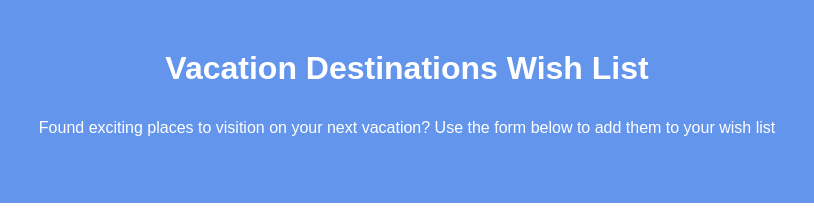
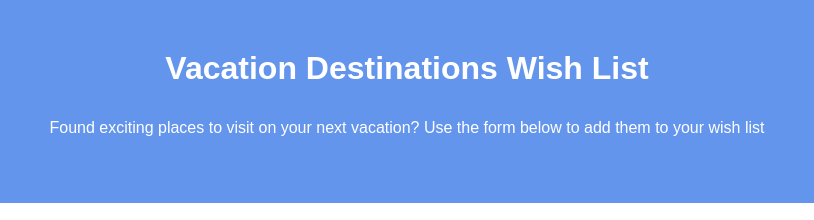
Before and after one commit to vish2009/Destination_Wishlist.github.io, a plain HTML site: page index.html in a window 1280 px wide. Shown: the top 220 px of the page, 233-1047 px from the left. Drawn offline with nearby package versions, Linux system fonts and the light colour scheme.

Commit message:
Update index.html

```diff
--- a/index.html
+++ b/index.html
@@ -18,7 +18,7 @@
 
 	<header>
         <h1>Vacation Destinations Wish List</h1>
-        <p>Found exciting places to visition on your next vacation? Use the form below to add them to your wish list</p>
+        <p>Found exciting places to visit on your next vacation? Use the form below to add them to your wish list</p>
     </header>
 
 	<main>
```
